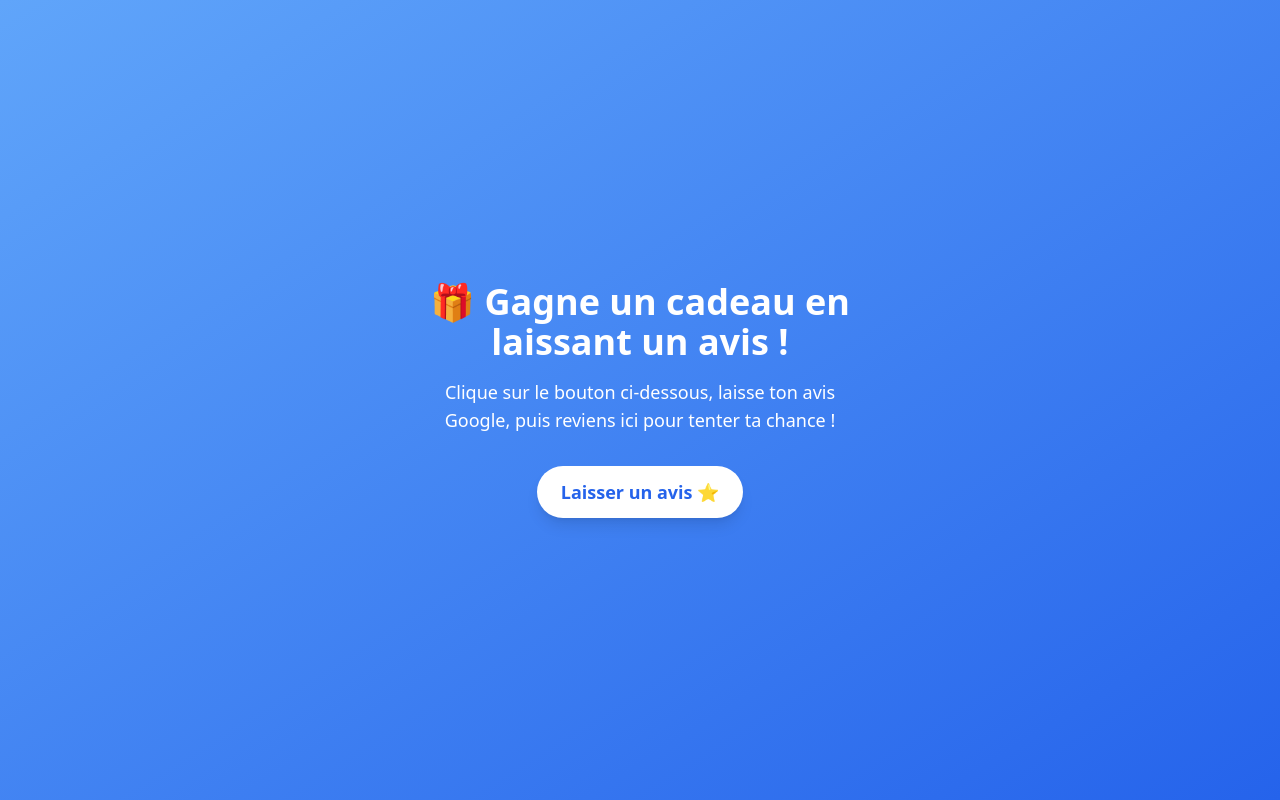
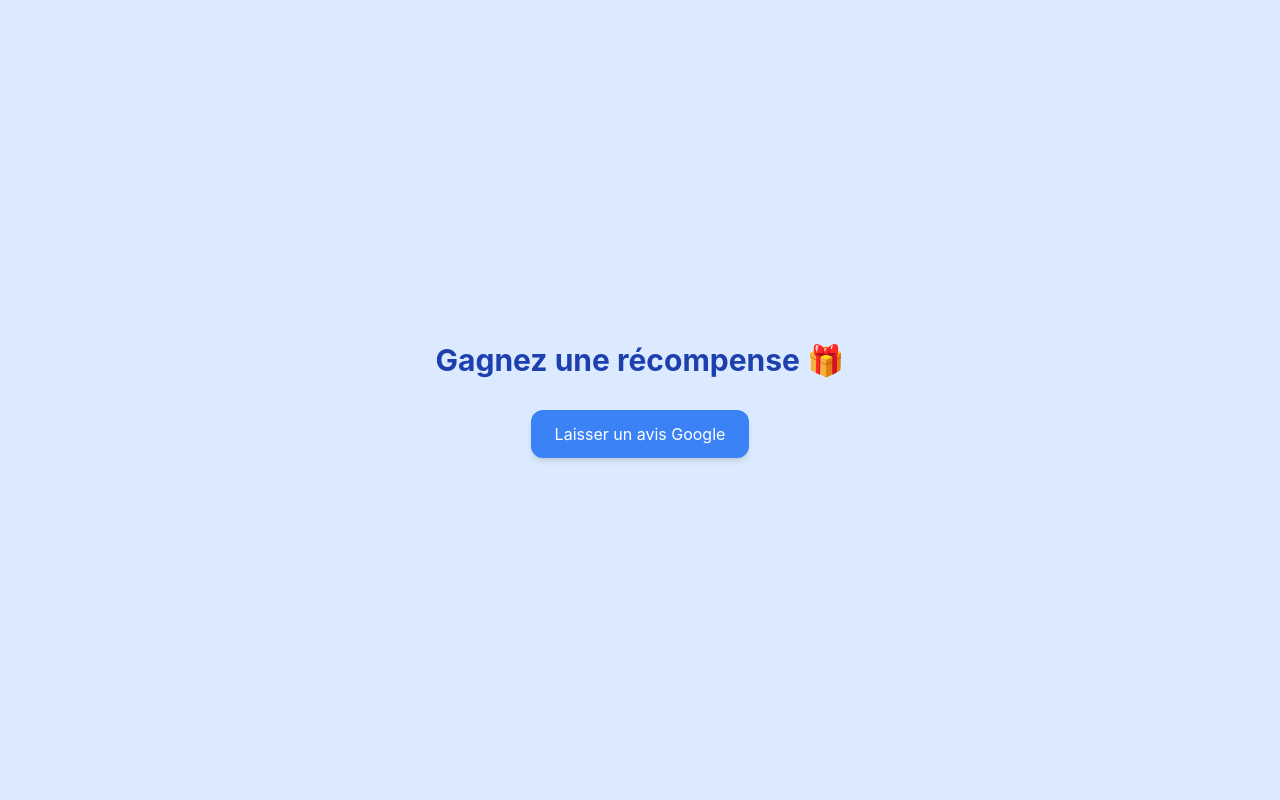
Before and after one commit to andreamathieu0408/jeu-avis-nfc, a React (Vite) app: page / in a window 1280 px wide. Built offline with nearby package versions, Linux system fonts and the light colour scheme.

Commit message:
Update App.jsx

```diff
--- a/src/App.jsx
+++ b/src/App.jsx
@@ -1,83 +1,37 @@
-import { useState, useEffect } from "react";
-import { motion } from "framer-motion";
-import "./index.css";
+import { useEffect } from "react";
 
-const gains = [
-  { label: "-10%", color: "bg-blue-300" },
-  { label: "Un café offert ☕", color: "bg-blue-400" },
-  { label: "Rien 😢", color: "bg-blue-100" },
-  { label: "Livraison gratuite", color: "bg-blue-500" },
-  { label: "Un sourire 😊", color: "bg-blue-200" }
-];
+function App() {
+  useEffect(() => {
+    const reviewClicked = localStorage.getItem("review_clicked");
 
-export default function AvisGamePage() {
-  const [step, setStep] = useState("start");
-  const [timestamp, setTimestamp] = useState(null);
-  const [prize, setPrize] = useState(null);
-  const [spinning, setSpinning] = useState(false);
-
-  useEffect(() => {
-    const urlParams = new URLSearchParams(window.location.search);
-    const ts = urlParams.get("ts");
-    if (ts) {
-      const now = Date.now();
-      const diff = now - parseInt(ts);
-      if (diff < 1000 * 120) setStep("wheel");
+    // Si l'utilisateur revient après avoir cliqué, on redirige vers la roue
+    if (reviewClicked === "true") {
+      window.location.href = "/wheel"; // à créer plus tard
     }
   }, []);
 
-  const handleLeaveReview = () => {
-    const ts = Date.now();
-    setTimestamp(ts);
-    window.location.href = `https://www.google.com/search?q=avis+{{ENTREPRISE}}&hl=fr#lrd=0x:0x,1,,,${ts}`;
-  };
-
-  const handleSpin = () => {
-    setSpinning(true);
-    setTimeout(() => {
-      const selected = gains[Math.floor(Math.random() * gains.length)];
-      setPrize(selected);
-      setSpinning(false);
-      setStep("result");
-      console.log("Email envoyé avec :", selected.label);
-    }, 3000);
+  const handleReviewClick = () => {
+    // Marque qu’il a cliqué pour qu’on le sache à son retour
+    localStorage.setItem("review_clicked", "true");
   };
 
   return (
-    <div className="min-h-screen bg-gradient-to-br from-blue-400 to-blue-600 flex flex-col items-center justify-center text-center px-4 font-sans">
-      {step === "start" && (
-        <div className="max-w-md">
-          <h1 className="text-3xl md:text-4xl font-extrabold mb-4 text-white">🎁 Gagne un cadeau en laissant un avis !</h1>
-          <p className="mb-8 text-white text-lg">Clique sur le bouton ci-dessous, laisse ton avis Google, puis reviens ici pour tenter ta chance !</p>
-          <button onClick={handleLeaveReview} className="bg-white text-blue-600 rounded-full px-6 py-3 font-bold text-lg shadow-lg hover:scale-105 transition">Laisser un avis ⭐</button>
-        </div>
-      )}
+    <div className="flex flex-col items-center justify-center min-h-screen bg-blue-100 text-center">
+      <h1 className="text-3xl font-bold text-blue-800 mb-8">
+        Gagnez une récompense 🎁
+      </h1>
 
-      {step === "wheel" && (
-        <div className="flex flex-col items-center">
-          <h1 className="text-3xl font-bold mb-6 text-white">🎉 Tourne la roue !</h1>
-          <motion.div
-            className="w-40 h-40 rounded-full bg-white flex items-center justify-center shadow-2xl text-xl font-bold text-blue-700"
-            animate={{ rotate: spinning ? 1080 : 0 }}
-            transition={{ duration: 3, ease: "easeInOut" }}
-          >
-            {spinning ? "..." : "TOURNER"}
-          </motion.div>
-          {!spinning && (
-            <button onClick={handleSpin} className="mt-6 bg-white text-blue-600 rounded-full px-8 py-4 text-xl font-bold shadow-xl hover:rotate-6 transition">
-              Lancer la roue
-            </button>
-          )}
-        </div>
-      )}
-
-      {step === "result" && prize && (
-        <div className="flex flex-col items-center">
-          <h1 className="text-4xl font-bold text-white mb-4">🎊 Bravo !</h1>
-          <div className={`text-white text-2xl mb-6 px-6 py-3 rounded-full ${prize.color}`}>Tu as gagné : <span className="font-bold">{prize.label}</span></div>
-          <p className="text-white text-lg">Ton offre va t’être envoyée par mail 📩</p>
-        </div>
-      )}
+      <a
+        href="https://search.google.com/local/writereview?placeid=ChIJf8MCeTajyRIRQnFdqHdBUXU"
+        target="_blank"
+        rel="noopener noreferrer"
+        onClick={handleReviewClick}
+        className="px-6 py-3 bg-blue-500 text-white rounded-xl shadow-md hover:bg-blue-600 transition"
+      >
+        Laisser un avis Google
+      </a>
     </div>
   );
 }
+
+export default App;
```
